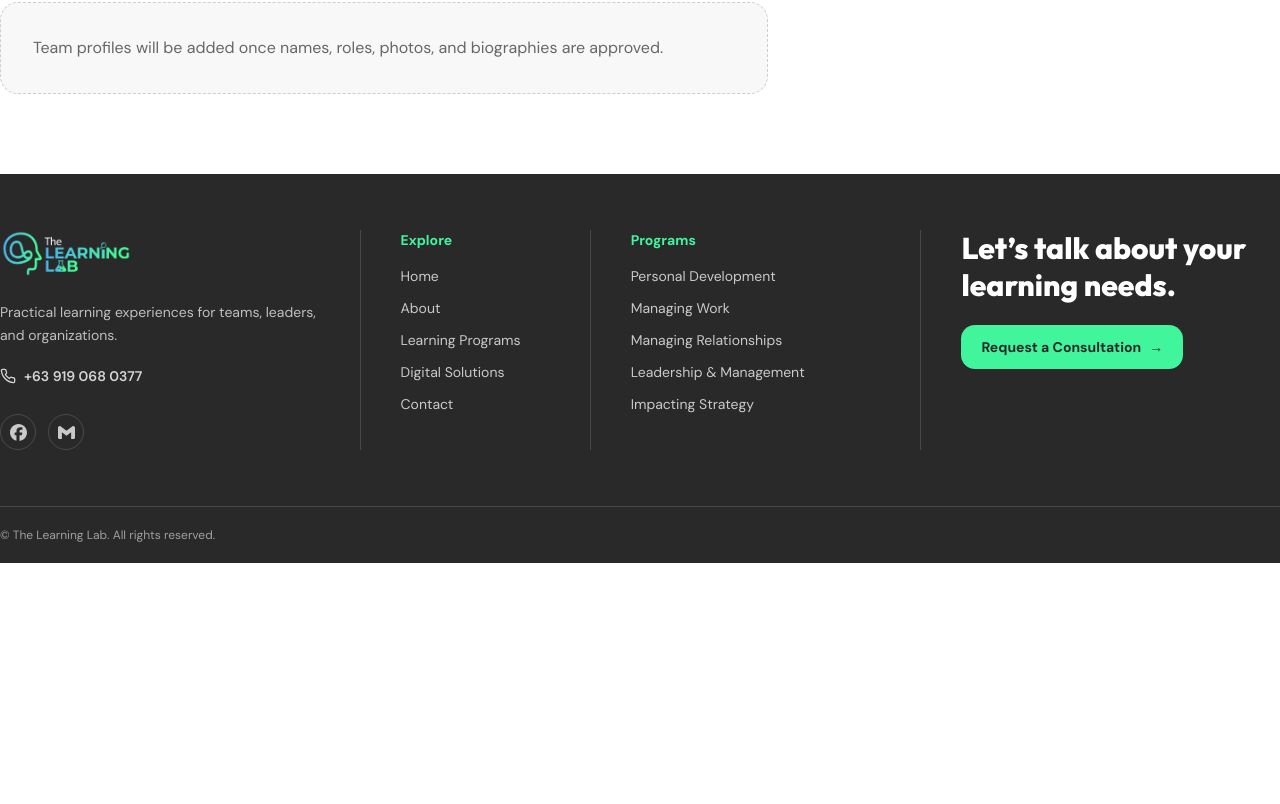
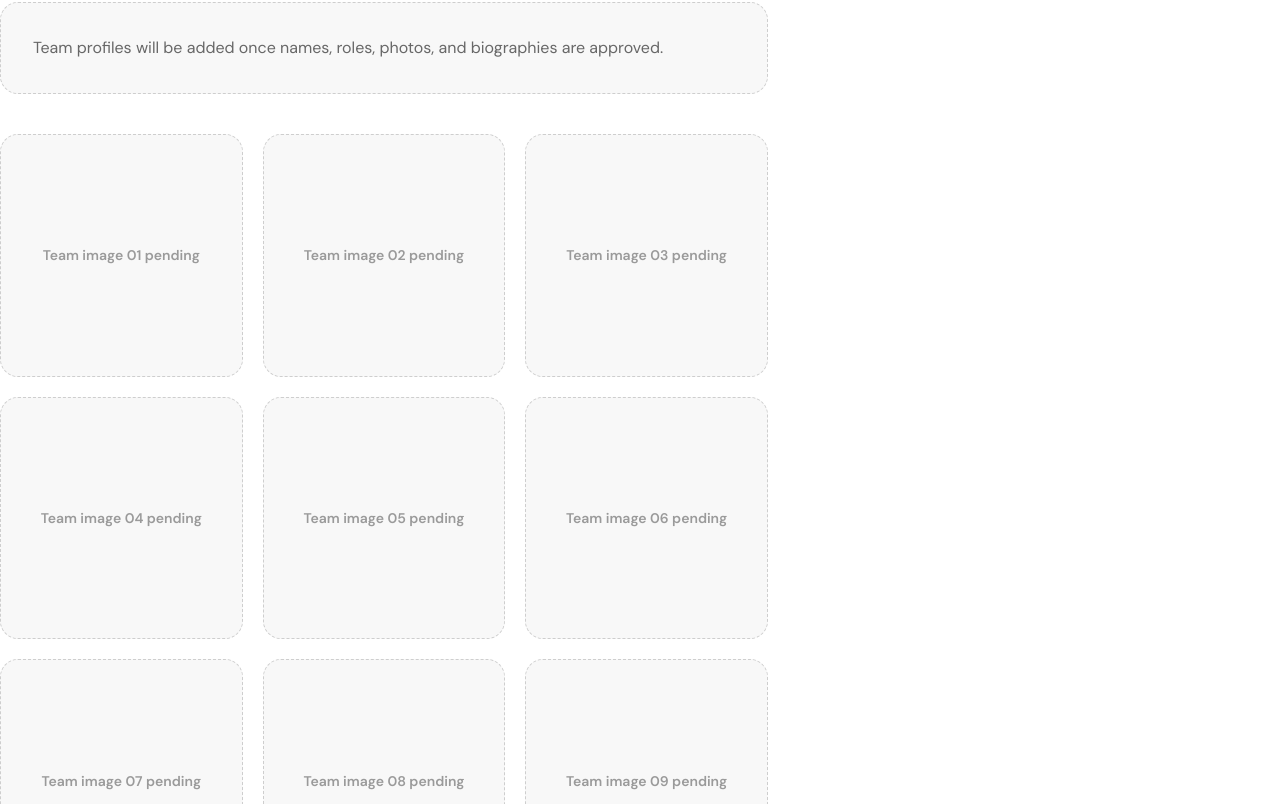
Before and after one commit to gabzy0423/The-Learning-Lab, a Next.js app: page /about/team in a window 1280 px wide. Shown: the part 716-1520 px from the top of the page. Before the commit the page ends 1279 px from the top, so only its background shows below. Built offline with nearby package versions, Linux system fonts and the light colour scheme.

Commit message:
Group team placeholders under Our people

```diff
--- a/app/about/team/page.tsx
+++ b/app/about/team/page.tsx
@@ -40,6 +40,15 @@ export default function MeetTheTeamPage() {
             Team profiles will be added once names, roles, photos, and biographies are approved.
           </p>
         </div>
+        <div className="mt-10 grid gap-5 sm:grid-cols-2 lg:grid-cols-3">
+          {Array.from({ length: 9 }, (_, index) => (
+            <div key={index} className="overflow-hidden rounded-2xl border border-dashed border-brand-charcoal/20 bg-brand-charcoal/[0.03]">
+              <div className="flex aspect-square items-center justify-center p-6 text-center">
+                <span className="text-sm font-semibold text-brand-charcoal/45">Team image {String(index + 1).padStart(2, "0")} pending</span>
+              </div>
+            </div>
+          ))}
+        </div>
       </section>
     </main>
   );
```
